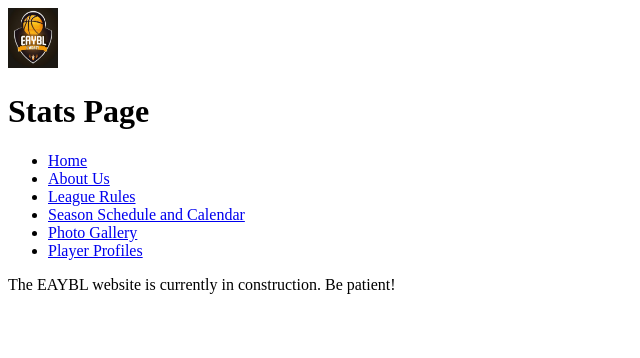
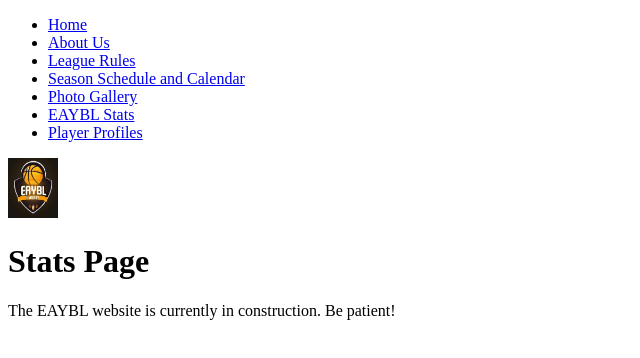
Before and after one commit to mamohamed2/mamohamed2.github.io, a plain HTML site: page EAYBL_Stats.html in a window 1280 px wide. Shown: the whole page, without its empty margins (0-640 px from the left). Drawn offline with Linux system fonts and the light colour scheme.

Commit message:
Update EAYBL_Stats.html

```diff
--- a/EAYBL_Stats.html
+++ b/EAYBL_Stats.html
@@ -2,18 +2,26 @@
 <html>
     <head>
         <title>EAYBL</title>
+        <link rel="stylesheet" href="styles.css">
     </head>
 <body>
-<img src="FullSizeRender.jpg" alt="EAYBL Logo" style="width:50px;height:60px;">
-<h1>Stats Page</h1>
+    <header>
+        <nav>
             <ul>
                 <li><a href="index.html">Home</a></li>
                 <li><a href="About_Us.html">About Us</a></li>
                 <li><a href="League_Rules.html">League Rules</a></li>
                 <li><a href="Season_Schedule.html">Season Schedule and Calendar</a></li>
                 <li><a href="Photo_Gallery.html">Photo Gallery</a></li>
+                <li><a href="EAYBL_Stats.html">EAYBL Stats</a></li>
                 <li><a href="Player_Profiles.html">Player Profiles</a></li>
             </ul>
+
+        </nav>
+    </header>
+<img src="FullSizeRender.jpg" alt="EAYBL Logo" style="width:50px;height:60px;">
+<h1>Stats Page</h1>
+
 
 <p>The EAYBL website is currently in construction. Be patient!</p>
 </body>
```
Lines whose indentation alone changed are shown as unchanged.
